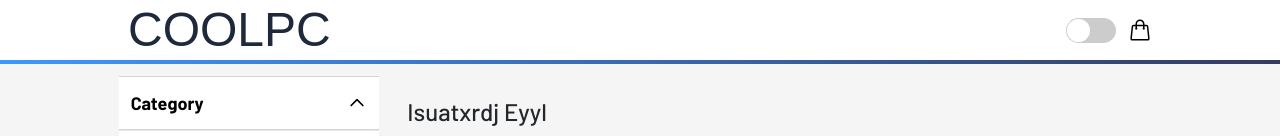
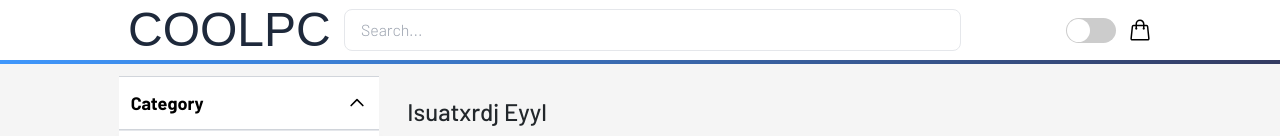
Before and after one commit to emily1129/my-cool-pc, a Vue app: page / in a window 1280 px wide. Shown: the top 136 px of the page. Built offline with nearby package versions, Linux system fonts and the light colour scheme; a web font is replaced by a local one.

Commit message:
feat: add search input

```diff
--- a/src/App.vue
+++ b/src/App.vue
@@ -1,8 +1,13 @@
 <template>
   <div id="app" class="overflow-auto scroll-smooth">
-    <AppHeader class="w-full h-16 px-32 md:px-4" />
+    <AppHeader
+      class="w-full h-16 px-32 md:px-4 z-50"
+      :search-query="searchQuery"
+      :filtered-items="filteredItems"
+      @search="handleSearch"
+    />
     <div class="flex w-10/12 m-auto space-x-2">
-      <router-view :selectedCategory="selectedCategory" class="home-bg" />
+      <router-view :filtered-items="filteredItems" :unique-brands="uniqueBrands" />
     </div>
     <portal-target name="modal" multiple />
   </div>
@@ -10,20 +15,78 @@
 
 <script>
 import AppHeader from "@/components/AppHeader";
+import mockData from "@/mockData"; // Ensure this path is correct
 
 export default {
   name: "App",
   components: { AppHeader },
   data() {
     return {
-      selectedCategory: null,
+      searchQuery: "",
+      items: [],
+      filteredItems: [],
     };
   },
+  mounted() {
+    this.fetchData();
+  },
   methods: {
-    // handleCategorySelected(category) {
-    //   console.log("Selected Category:", category); // Debugging log
-    //   this.selectedCategory = category;
-    // },
+    fetchData() {
+      this.items = mockData;
+
+      // starts as an empty array
+      this.filteredItems = [];
+
+      // Extract unique brands
+      const brands = new Set();
+      this.items.forEach((category) => {
+        category.items.forEach((item) => {
+          brands.add(item.brand);
+        });
+      });
+
+      // Convert Set to Array and assign to a data property
+      this.uniqueBrands = Array.from(brands);
+
+      console.log(this.uniqueBrands, this.items);
+    },
+    handleSearch({ query }) {
+      console.log(query);
+      this.searchQuery = query;
+      this.filterItems();
+    },
+    filterItems() {
+      //
+      const allItems = [];
+      this.items.forEach((category) => {
+        allItems.push(...category.items);
+      });
+      if (this.searchQuery) {
+        // console.log(JSON.stringify(this.items));
+        this.filteredItems = allItems.filter(
+          (item) =>
+            (item.title &&
+              item.title
+                .toLowerCase()
+                .includes(this.searchQuery.toLowerCase())) ||
+            (item.brand &&
+              item.brand.toLowerCase().includes(this.searchQuery.toLowerCase()))
+        );
+      } else {
+        this.filteredItems = allItems;
+        console.log("Your Item does not exist.");
+      }
+    },
+  },
+  beforeRouteEnter(to, from, next) {
+    next((vm) => {
+      if (from.name === "ItemDetail" && vm.selectedCategory) {
+        vm.$router.push({
+          name: "Category",
+          params: { categoryName: vm.selectedCategory.name },
+        });
+      }
+    });
   },
 };
 </script>
--- a/src/components/AppHeader.vue
+++ b/src/components/AppHeader.vue
@@ -1,13 +1,62 @@
 <template>
   <div
-    class="flex items-center w-full border-b-4 border-gradient border-gradient-blue bg-white"
+    class="flex items-center w-full border-b-4 border-gradient border-gradient-blue bg-white z-50"
   >
-    <div
-      class="w-48 mr-2 text-blueGray-800 text-5xl header-font"
-      @click="toHome"
-    >
-      COOLPC
+    <div class="w-48 mr-2 text-blueGray-800 text-5xl header-font">COOLPC</div>
+    <!-- search -->
+    <div class="flex items-center flex-grow mx-4">
+      <input
+        v-model="inputSearch"
+        @input="onSearch"
+        @focus="expandSearch"
+        @blur="collapseSearch"
+        type="text"
+        placeholder="Search..."
+        class="w-full px-4 py-2 border rounded-lg focus:outline-none"
+      />
     </div>
+    <!-- search Results -->
+    <transition name="fade">
+      <div
+        v-if="showResults"
+        class="absolute top-16 left-0 w-full bg-white shadow-lg py-8 z-50"
+      >
+        <div class="w-10/12 mx-auto">
+          <h2 class="text-xl italic font-light mb-4">
+            Results for "{{ inputSearch }}..."
+          </h2>
+          <div class="overflow-x-auto overflow-y-hidden">
+            <div v-if="filteredItems.length !== 0" class="flex space-x-7">
+              <div
+                v-for="item in filteredItems"
+                :key="item.id"
+                @click="toItemDetail"
+                class="flex min-w-72 max-w-72 h-28 bg-white border border-gray-400 shadow-sm rounded-lg"
+              >
+                <img
+                  src="https://dlcdnwebimgs.asus.com/gain/ac709e89-8fca-4cf5-b63b-f0426714078b/w185/fwebp"
+                  :alt="item.title"
+                  class="w-1/2 h-28 object-cover border-r border-gray-400"
+                />
+                <div class="w-1/2 p-2 text-sm flex flex-col justify-between">
+                  <p
+                    class="font-bold text-gray-900 overflow-hidden h-10 leading-tight"
+                  >
+                    <span class="line-clamp-2">{{ item.title }}</span>
+                  </p>
+                  <span class="text-gray-900 font-semibold mt-auto"
+                    >${{ item.price }}</span
+                  >
+                </div>
+              </div>
+            </div>
+            <div v-else>
+              <p>No Matching Result!</p>
+            </div>
+          </div>
+        </div>
+      </div>
+    </transition>
     <div class="ml-auto flex space-x-3">
       <DarkModeToggle />
       <button class="text-xs my-auto">
@@ -38,14 +87,39 @@ export default {
   components: {
     DarkModeToggle,
   },
+  props: {
+    searchQuery: String,
+    filteredItems: Array,
+  },
   data() {
     return {
+      inputSearch: this.searchQuery || "",
+      showResults: false,
       isDarkMode: false,
     };
   },
   methods: {
-    toHome() {
-      this.$router.push({ name: "AppHeader" });
+    onSearch() {
+      this.$emit("search", {
+        query: this.inputSearch,
+      });
+    },
+    expandSearch() {
+      this.showResults = true;
+    },
+
+    collapseSearch() {
+      setTimeout(() => {
+        this.showResults = false;
+      }, 200);
+    },
+    toItemDetail() {
+      this.$router.push({ name: "ItemDetail", params: { itemId: this.id } });
+    },
+  },
+  watch: {
+    searchQuery(newVal) {
+      this.inputSearch = newVal;
     },
   },
 };
@@ -65,4 +139,12 @@ export default {
 .bg-grad {
   background: linear-gradient(to right, #4b579d, #347afc, #3f97fc, #343b61);
 }
+.fade-enter-active,
+.fade-leave-active {
+  transition: opacity 0.5s;
+}
+.fade-enter,
+.fade-leave-to {
+  opacity: 0;
+}
 </style>
```
